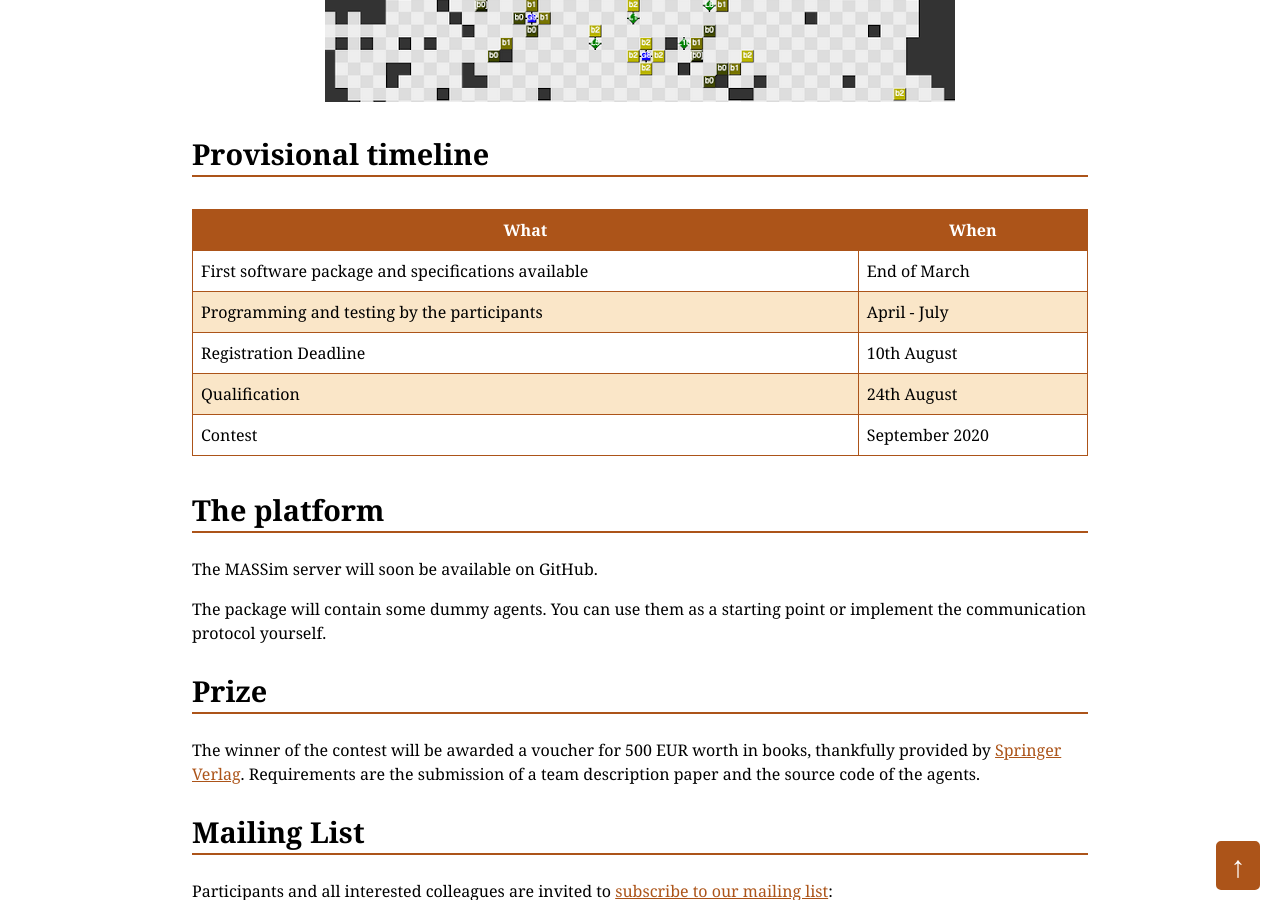
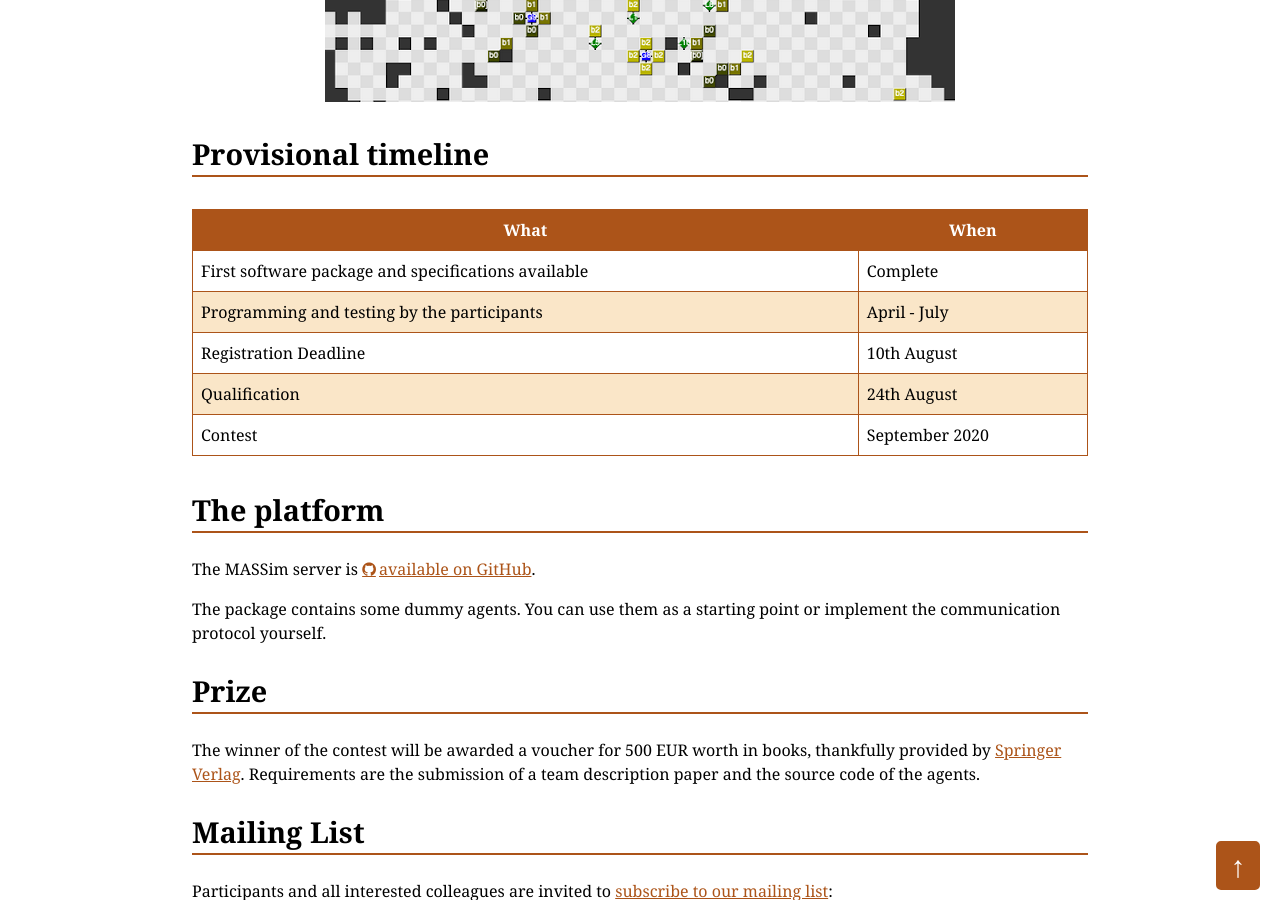
Before and after one commit to agentcontest/agentcontest.github.io, a Jekyll site: the page built from 2020/index.md, in a window 1280 px wide and 900 px high, scrolled down 724 px. Built offline with Jekyll 4.4.1, drawn with Linux system fonts in a browser that asks for light colours.

Commit message:
link to new package

```diff
--- a/2020/index.md
+++ b/2020/index.md
@@ -20,7 +20,7 @@ Provisional timeline
 
 What | When
 --- | ---
-First software package and specifications available | End of March
+First software package and specifications available | Complete
 Programming and testing by the participants | April - July
 Registration Deadline | 10th August
 Qualification | 24th August
@@ -29,9 +29,9 @@ Contest | September 2020
 The platform
 ------------
 
-The MASSim server will soon be available on GitHub.
+The MASSim server is [available on GitHub](https://github.com/agentcontest/massim_2020).
 
-The package will contain some dummy agents. You can use them as a starting
+The package contains some dummy agents. You can use them as a starting
 point or implement the communication protocol yourself.
 
 Prize
```
Also changed, not shown: _posts/2020-04-02-release.md (added, +9 -0 lines).
